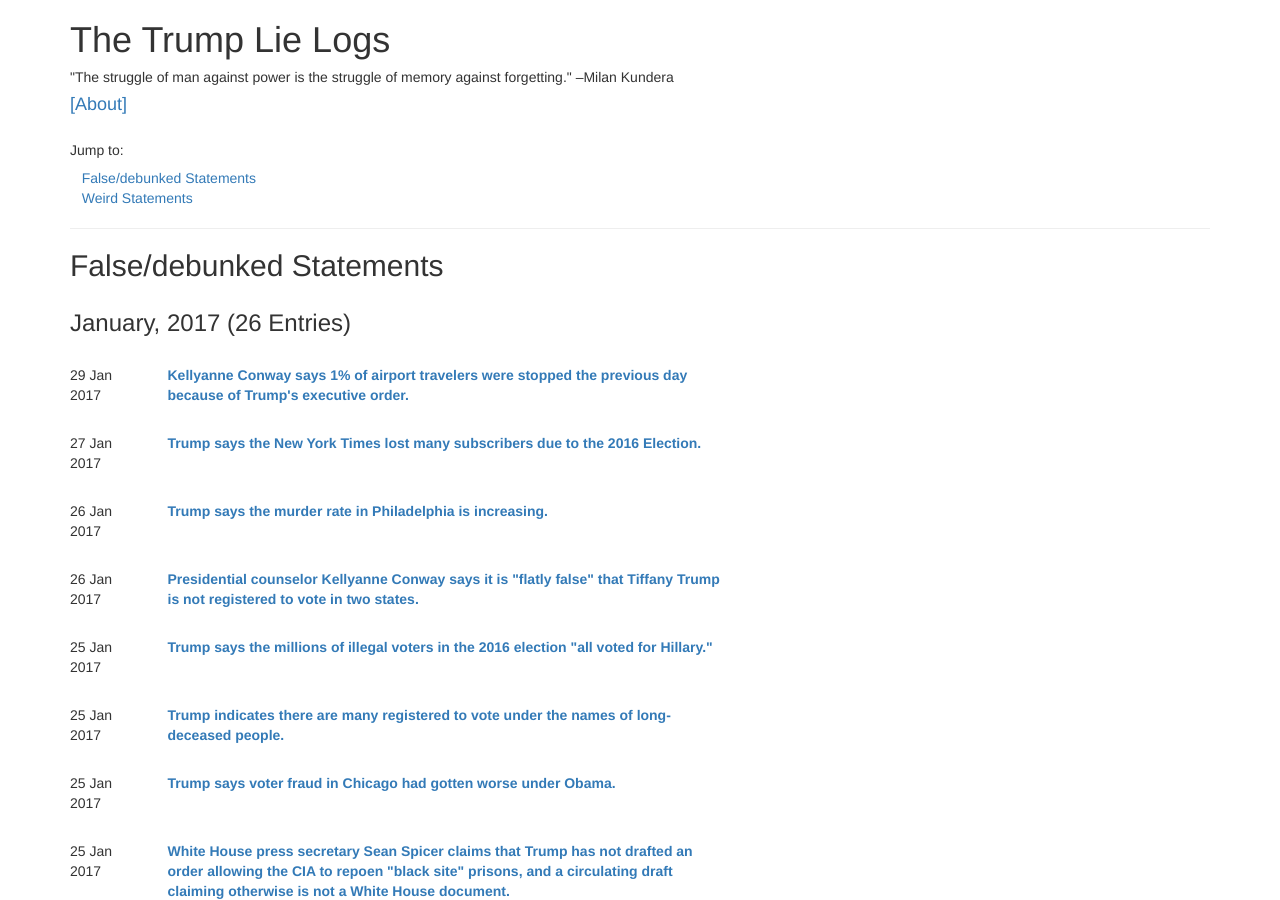
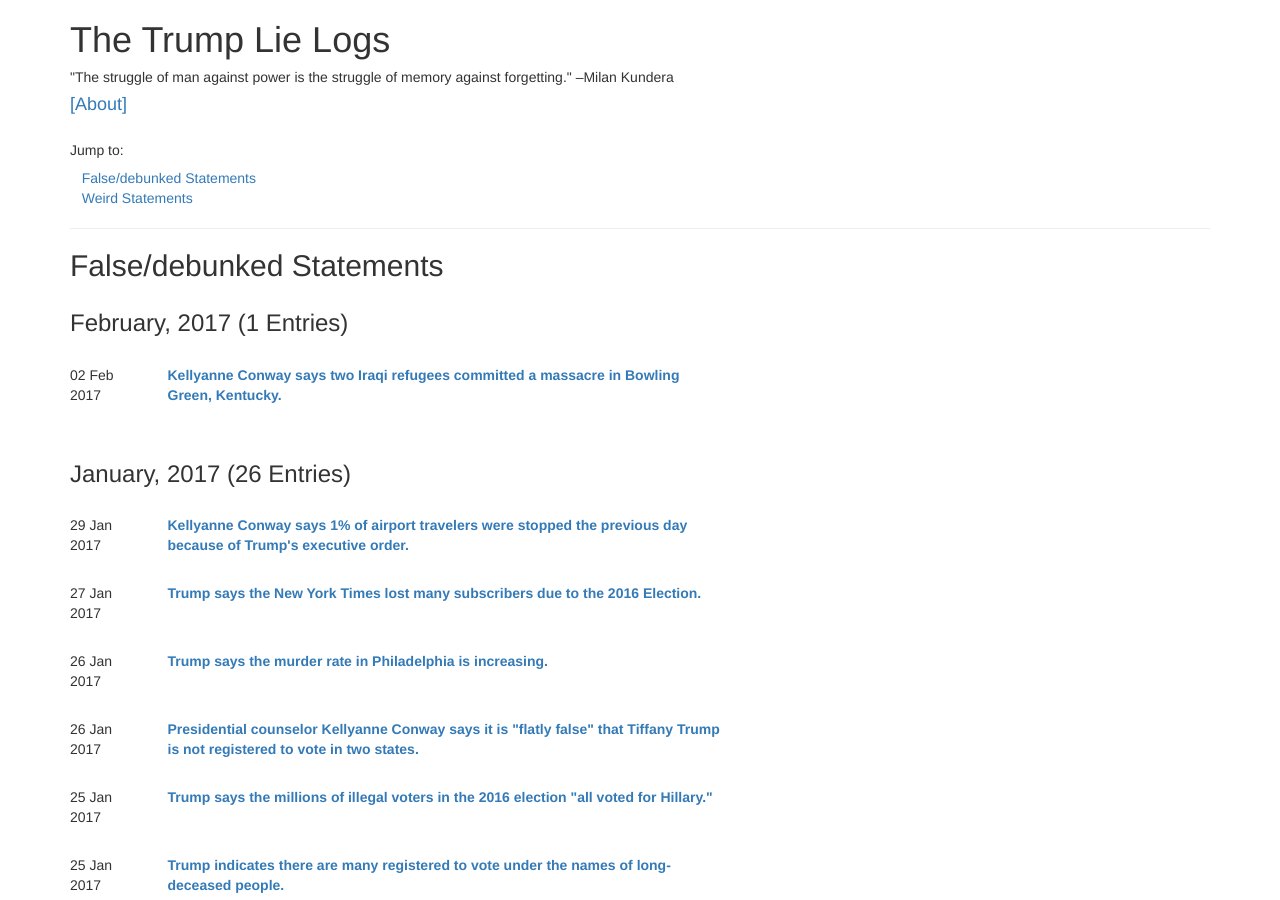
Before and after one commit to trumplies/trumplies.github.io, a Jekyll site: the page built from index.html, in a window 1280 px wide and 900 px high. Built offline with Jekyll 4.4.1, drawn with Linux system fonts in a browser that asks for light colours.

Commit message:
new post

```diff
--- /dev/null
+++ b/_statements/201702/20170202.conway_bowling_green_massacre.html
@@ -0,0 +1,35 @@
+---
+layout: statement
+desc: >
+  Kellyanne Conway says two Iraqi refugees committed a massacre in Bowling
+  Green, Kentucky.
+date: 2017-02-02
+month: 201702
+
+truth_status: >
+  In an interview with Chris Matthews, Presidential Advisor Kellyanne Conway
+  said:
+  <blockquote>
+    I bet it’s brand new information to people that President Obama had a
+    six-month ban on the Iraqi refugee program after two Iraqi refugees came
+    here to this country, were radicalized and were the masterminds behind the
+    Bowling Green massacre. Most people don’t know that because it didn’t get
+    covered.
+  </blockquote>
+  Though it beggars belief to imagine a presidential spokesperson inventing
+  massacres from whole cloth to support an agenda, there was never any such
+  massacre. She later claimed it was an honest mistake.
+
+statement_status: "On the record"
+
+cite:
+  - url: https://www.washingtonpost.com/news/morning-mix/wp/2017/02/03/kellyanne-conway-cites-bowling-green-massacre-that-never-happened-to-defend-travel-ban/
+  - url: http://www.npr.org/sections/thetwo-way/2017/02/03/513222852/bogus-bowling-green-massacre-claim-snarls-trump-adviser-conway
+  - url: http://www.vox.com/world/2017/2/2/14494478/bowling-green-massacre
+  - url: https://www.nytimes.com/2017/02/03/us/politics/bowling-green-massacre-kellyanne-conway.html?_r=0
+  - url: http://www.courier-journal.com/story/news/local/2017/02/03/kellyanne-conway-references-fake-bowling-green-massacre-defend-refugee-ban/97436868/
+  - url: http://www.wcpo.com/news/state/state-kentucky/what-on-earth-is-the-bowling-green-massacre
+  - url: https://www.washingtonpost.com/news/fact-checker/wp/2017/02/03/kellyanne-conways-claim-of-a-bowling-green-massacre/?utm_term=.eb0f278b6e8f
+  - url: http://www.cnn.com/2017/02/03/politics/bowling-green-not-massacre-terrorists-trnd/
+  - url: http://thehill.com/homenews/administration/317713-conway-i-meant-to-say-bowling-green-terrorists
+---
--- a/index.html
+++ b/index.html
@@ -18,6 +18,19 @@ layout: page
   <hr>
   <h2> False/debunked Statements
   </h2>
+  {% assign sorted = ((site.statements | where:"month","201702") | sort: 'date') | reverse %}
+  <div id="201702" class="padtop"><h3> February, 2017 ({{ sorted | size }} Entries)</h3></div>
+  {% for statement in sorted %}
+    <div class="row padtop">
+      <div class="col-md-1">
+        {{ statement.date | date_to_string }}
+      </div>
+      <div class="col-md-6">
+        <a href="{{ statement.url }}"><b> {{ statement.desc }} </b></a>
+      </div>
+    </div>
+    {% endfor %}
+  <div class="row padtop"> </div>
 
   {% assign sorted = ((site.statements | where:"month","201701") | sort: 'date') | reverse %}
   <div id="201701" class="padtop"><h3> January, 2017 ({{ sorted | size }} Entries)</h3></div>
@@ -30,25 +43,6 @@ layout: page
         <a href="{{ statement.url }}"><b> {{ statement.desc }} </b></a>
       </div>
     </div>
-      <!--
-      <div class="col-md-1">
-        ({{ statement.statement_status }})
-      </div>
-    </div>
-    <div class="row">
-      <div class="col-md-6 col-md-offset-1">
-        {{ statement.truth_status }}
-      </div>
-    </div>
-    <div class="row">
-      <div class="col-md-6 col-md-offset-1">
-        Citations:
-        {% for cite in statement.cite %}
-          <a href="{{ cite.url }}">[{{ forloop.index }}]</a>
-        {% endfor %}
-      </div>
-    </div>
-    -->
     {% endfor %}
   <div class="row padtop"> </div>
 
```
